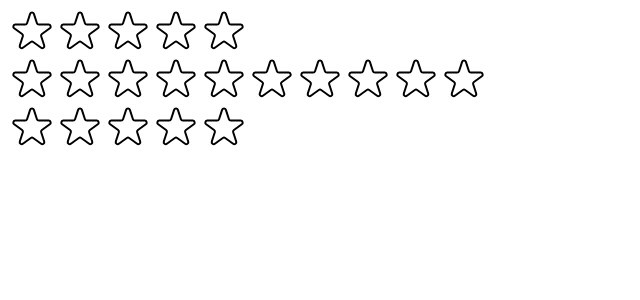
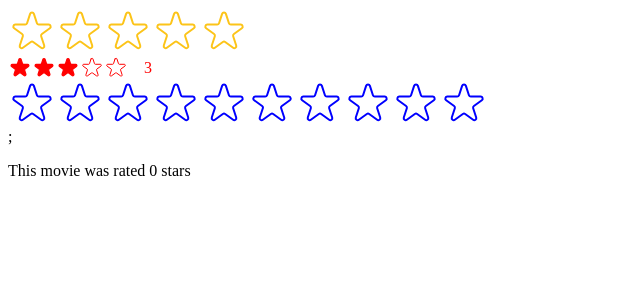
Before and after one commit to yonathandevpro/usepopcorn, a React (Vite) app: page / in a window 1280 px wide. Shown: the top 300 px of the page, without its empty margins (0-640 px from the left). Built offline with nearby package versions, Linux system fonts and the light colour scheme.

Commit message:
Improved Reusability

```diff
--- a/src/StarRating.jsx
+++ b/src/StarRating.jsx
@@ -10,20 +10,32 @@
   display: "flex",
 };
 
-const textStyle = {
-  lineHeight: "1",
-  margin: "0",
-};
-export default function StarRating({ maxRating = 5 }) {
-  const [rating, setRating] = useState(0);
+export default function StarRating({
+  maxRating = 5,
+  color = "#fcc419",
+  size = 48,
+  className = "",
+  messages = [],
+  defaultRating = 0,
+  onSetRating,
+}) {
+  const [rating, setRating] = useState(defaultRating);
   const [tempRating, setTempRating] = useState(0);
 
   function handleRating(rating) {
     setRating(rating);
+    onSetRating(rating);
   }
 
+  const textStyle = {
+    lineHeight: "1",
+    margin: "0",
+    color,
+    fontSize: `${size / 1.5}px`,
+  };
+
   return (
-    <div style={containerStyle}>
+    <div style={containerStyle} className={className}>
       <div style={starContainerStyle}>
         {Array.from({ length: maxRating }, (_, i) => (
           <Star
@@ -32,21 +44,27 @@
             onHoverIn={() => setTempRating(i + 1)}
             onHoverOut={() => setTempRating(0)}
             full={tempRating ? tempRating >= i + 1 : rating >= i + 1}
+            color={color}
+            size={size}
           />
         ))}
       </div>
-      <p style={textStyle}>{tempRating || rating || ""}</p>
+      <p style={textStyle}>
+        {messages.length === maxRating
+          ? messages[tempRating ? tempRating - 1 : rating - 1]
+          : tempRating || rating || ""}
+      </p>
     </div>
   );
 }
 
-const starStyle = {
-  width: "48px",
-  height: "48px",
-  display: "block",
-  cursor: "pointer",
-};
-function Star({ onRate, full, onHoverIn, onHoverOut }) {
+function Star({ onRate, full, onHoverIn, onHoverOut, color, size }) {
+  const starStyle = {
+    width: `${size}px`,
+    height: `${size}px`,
+    display: "block",
+    cursor: "pointer",
+  };
   return (
     <span
       role="button"
@@ -59,8 +77,8 @@
         <svg
           xmlns="http://www.w3.org/2000/svg"
           viewBox="0 0 20 20"
-          fill="#000"
-          stroke="#000"
+          fill={color}
+          stroke={color}
         >
           <path d="M9.049 2.927c.3-.921 1.603-.921 1.902 0l1.07 3.292a1 1 0 00.95.69h3.462c.969 0 1.371 1.24.588 1.81l-2.8 2.034a1 1 0 00-.364 1.118l1.07 3.292c.3.921-.755 1.688-1.54 1.118l-2.8-2.034a1 1 0 00-1.175 0l-2.8 2.034c-.784.57-1.838-.197-1.539-1.118l1.07-3.292a1 1 0 00-.364-1.118L2.98 8.72c-.783-.57-.38-1.81.588-1.81h3.461a1 1 0 00.951-.69l1.07-3.292z" />
         </svg>
@@ -69,7 +87,7 @@
           xmlns="http://www.w3.org/2000/svg"
           fill="none"
           viewBox="0 0 24 24"
-          stroke="#000"
+          stroke={color}
         >
           <path
             strokeLinecap="round"
--- a/src/main.jsx
+++ b/src/main.jsx
@@ -1,15 +1,28 @@
-import React from "react";
+import React, { useState } from "react";
 import ReactDOM from "react-dom/client";
 // import App from './App.jsx'
 // import './index.css'
 
 import StarRating from "./StarRating";
 
+function Test() {
+  const [movieRating, setMovieRating] = useState(0);
+  return (
+    <div>
+      <StarRating color="blue" maxRating={10} onSetRating={setMovieRating} />;
+      <p>This movie was rated {movieRating} stars</p>
+    </div>
+  );
+}
+
 ReactDOM.createRoot(document.getElementById("root")).render(
   <React.StrictMode>
     {/* <App /> */}
-    <StarRating maxRating={5} />
-    <StarRating maxRating={10} />
-    <StarRating />
+    <StarRating
+      maxRating={5}
+      messages={["Terrible", "Bad", "Okay", "Good", "Amazing"]}
+    />
+    <StarRating size={24} color="red" defaultRating={3} />
+    <Test />
   </React.StrictMode>
 );
```
